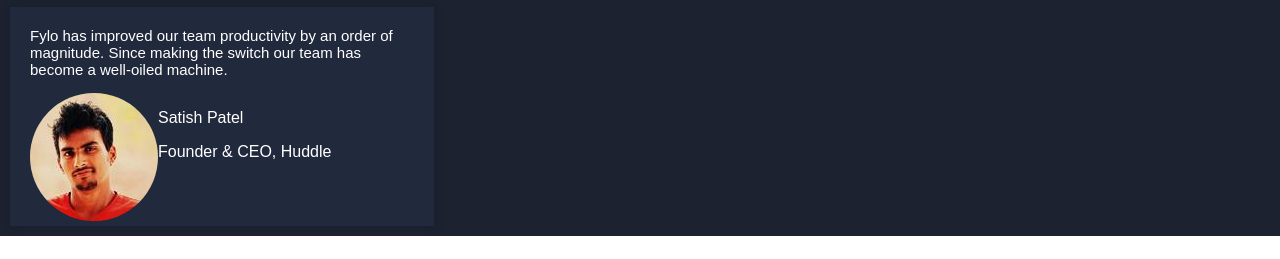
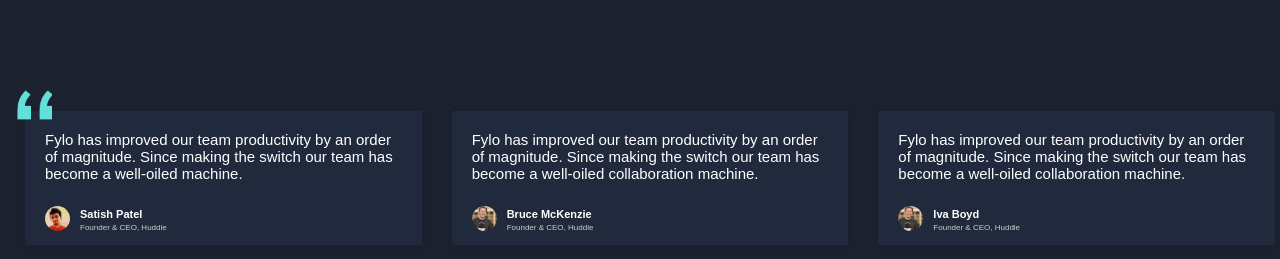
Before and after one commit to ProgrammingWithGaurav/dark-theme-landing-page, a plain HTML site: page index.html in a window 1280 px wide. Shown: the part 1655-1914 px from the top of the page. Before the commit the page ends 1891 px from the top, so only its background shows below. Drawn offline with nearby package versions, Linux system fonts and the light colour scheme.

Commit message:
Adding User Profiles Cards

```diff
--- a/css/style.css
+++ b/css/style.css
@@ -4,6 +4,7 @@
 body {
     margin: 0;
     padding: 0;
+    overflow-x: hidden;
 }
 
 html {
@@ -107,7 +108,7 @@ nav .links a {
 
 /* Features Cards */
 .features-cards {
-     padding: 0 100px;
+    padding: 0 100px;
     display: flex;
     flex-wrap: wrap;
     justify-content: space-between;
@@ -159,7 +160,7 @@ nav .links a {
 
 .features .productive-section div .title {
     font-weight: 900;
-    font-family: 'Raleway',sans-serif;
+    font-family: 'Raleway', sans-serif;
     font-size: 50px;
     width: 70%;
 }
@@ -188,12 +189,14 @@ nav .links a {
     height: 15px;
 }
 
-.features .productive-section div .how-it-work:hover, .how-it-work:active {
+.features .productive-section div .how-it-work:hover,
+.how-it-work:active {
     color: white;
     border-color: white;
 }
 
-.how-it-work:hover, .how-it-work:active img{
+.how-it-work:hover,
+.how-it-work:active img {
     filter: grayscale(1) invert(0%);
 }
 
@@ -201,16 +204,57 @@ nav .links a {
 .profiles {
     width: 100%;
     height: auto;
-    margin-top: -20px;
+    margin-top: 0px;
     padding: 10px;
+}
+
+.user-cards {
+    margin-top: 5rem;
 }
 
 .user-card {
     padding: 5px 20px;
+    margin: 4px 15px;
     width: 24rem;
-    box-shadow: 0 0 8px 2px rgba(0,0,0,0.1);
+    box-shadow: 0 0 8px 2px rgba(0, 0, 0, 0.1);
+    position: relative;
 }
+
+.user-card:first-child::after {
+    position: absolute;
+    background: url(../images/bg-quotes.png);
+    z-index: 4;
+    width: 35px;
+    height: 30px;
+    z-index: 0;
+    content: '';
+    background-size: cover;
+    top: -21px;
+    left: -8px;
+}
+
 
 .user-card .user-response {
     font-size: 15px;
 }
+
+.user-card .user-profile img {
+    width: 25px;
+    height: 25px;
+}
+
+.user-card .user-profile .user-name {
+    font-size: 11px;
+    font-weight: bold;
+    margin-bottom: 0;
+}
+
+.user-card .user-profile .user-post {
+    color: #CCCCCC;
+    font-size: 8px;
+    margin-top: 3px;
+}
+
+.user-info {
+    margin-left: 10px;
+}
--- a/index.html
+++ b/index.html
@@ -45,21 +45,24 @@
       <div class="features-card">
         <img src="./images/icon-access-anywhere.svg" alt="access-anywere-img">
         <p class="features-card-title">Access your files, anywhere</p>
-        <p class="features-card-desc desc-color">The ability to use a smartphone, tablet, or computer to access your account means
+        <p class="features-card-desc desc-color">The ability to use a smartphone, tablet, or computer to access your
+          account means
           your files follow you everywhere.</p>
       </div>
 
       <div class="features-card">
         <img src="./images/icon-security.svg" alt="access-anywere-img">
         <p class="features-card-title">Security you can trust</p>
-        <p class="features-card-desc desc-color">2-factor authentication and user-controlled encryption are just a couple of the
+        <p class="features-card-desc desc-color">2-factor authentication and user-controlled encryption are just a
+          couple of the
           security features we allow to help secure your files.</p>
       </div>
 
       <div class="features-card">
         <img src="./images/icon-collaboration.svg" alt="access-anywere-img">
         <p class="features-card-title">Real-time collaboration</p>
-        <p class="features-card-desc desc-color">Securely share files and folders with friends, family and colleagues for live
+        <p class="features-card-desc desc-color">Securely share files and folders with friends, family and colleagues
+          for live
           collaboration.
           No email attachments required.</p>
       </div>
@@ -67,7 +70,8 @@
       <div class="features-card">
         <img src="./images/icon-any-file.svg" alt="access-anywere-img">
         <p class="features-card-title">Store any type of file</p>
-        <p class="features-card-desc desc-color">Whether you're sharing holidays photos or work documents, Fylo has you covered
+        <p class="features-card-desc desc-color">Whether you're sharing holidays photos or work documents, Fylo has you
+          covered
           allowing for all
           file types to be securely stored and shared.</p>
       </div>
@@ -98,16 +102,42 @@
   <div class="profiles bg-color-bg">
     <div class="user-cards d-flex color-white">
       <div class="user-card ff-sans-serif d-flex flex-column card-bg">
-        <p class="user-response">Fylo has improved our team productivity by an order of magnitude. Since making the switch our team has become a well-oiled machine.
+        <p class="user-response">Fylo has improved our team productivity by an order of magnitude. Since making the
+          switch our team has become a well-oiled machine.
         </p>
-        <div class="user-profile d-flex">
+        <div class="user-profile d-flex align-items-center">
           <img src="./images/profile-1.jpg" class="br-50" alt="profile-1">
-          <div class="user-info">
+          <div class="user-info d-flex flex-column">
             <p class="user-name">Satish Patel</p>
             <p class="user-post">Founder & CEO, Huddle</p>
           </div>
         </div>
       </div>
+
+      <div class="user-card ff-sans-serif d-flex flex-column card-bg">
+        <p class="user-response">Fylo has improved our team productivity by an order of magnitude. Since making the
+          switch
+          our team has become a well-oiled collaboration machine. </p>
+        <div class="user-profile d-flex align-items-center">
+          <img src="./images/profile-2.jpg" class="br-50" alt="profile-1">
+          <div class="user-info d-flex flex-column">
+            <p class="user-name">Bruce McKenzie</p>
+            <p class="user-post">Founder & CEO, Huddle</p>
+          </div>
+        </div>
+      </div>
+
+      <div class="user-card ff-sans-serif d-flex flex-column card-bg">
+        <p class="user-response">Fylo has improved our team productivity by an order of magnitude. Since making the switch our team has become a well-oiled collaboration machine. </p>
+        <div class="user-profile d-flex align-items-center">
+          <img src="./images/profile-2.jpg" class="br-50" alt="profile-1">
+          <div class="user-info d-flex flex-column">
+            <p class="user-name">Iva Boyd</p>
+            <p class="user-post">Founder & CEO, Huddle</p>
+          </div>
+        </div>
+      </div>
+
     </div>
   </div>
 
```
Also changed, not shown: content.txt.
